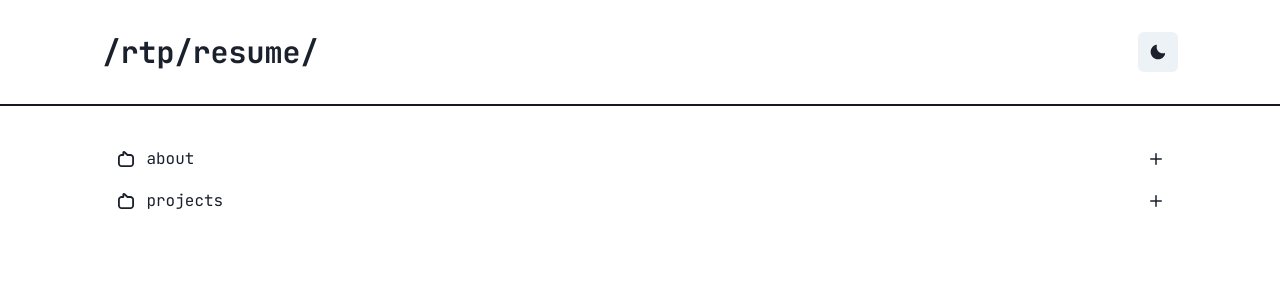
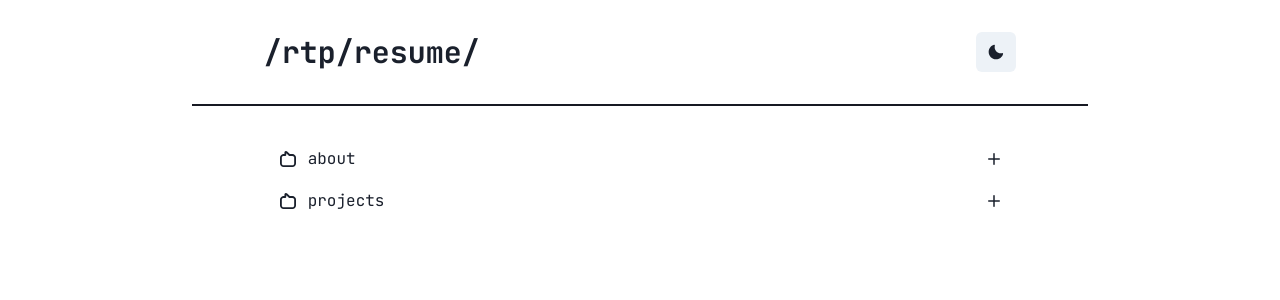
Before and after one commit to maruxan/training-resume, a React (Vite) app: page / in a window 1280 px wide. Shown: the top 300 px of the page. Built offline with nearby package versions, Linux system fonts and the light colour scheme.

Commit message:
fix(app, file): sizing adjust

```diff
--- a/src/App.jsx
+++ b/src/App.jsx
@@ -1,5 +1,5 @@
 import * as React from 'react';
-import { ChakraProvider } from '@chakra-ui/react';
+import { ChakraProvider, Box } from '@chakra-ui/react';
 
 import theme from './style/theme.js';
 
@@ -9,8 +9,10 @@ import Explorer from './components/Explorer/Explorer.jsx';
 function App() {
   return (
     <ChakraProvider theme={theme}>
-      <Header />
-      <Explorer />
+      <Box maxW="4xl" mx="auto">
+        <Header />
+        <Explorer />
+      </Box>
     </ChakraProvider>
   );
 }
--- a/src/components/File/File.jsx
+++ b/src/components/File/File.jsx
@@ -4,7 +4,7 @@ import { Flex, Box, Link } from '@chakra-ui/react';
 
 export default function File({ filename, icon }) {
   return (
-    <Flex p={3} align="center">
+    <Flex px={3} py={2} align="center">
       {icon}
       <Box ml={3}>{filename}</Box>
     </Flex>
```
